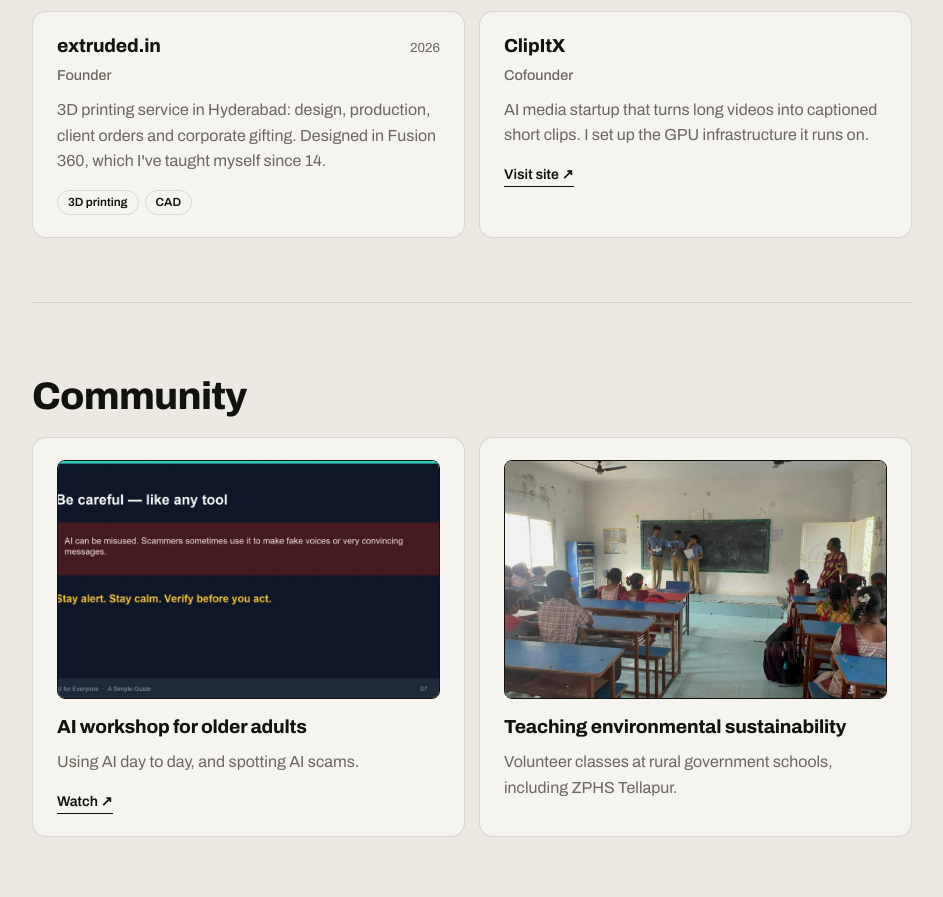
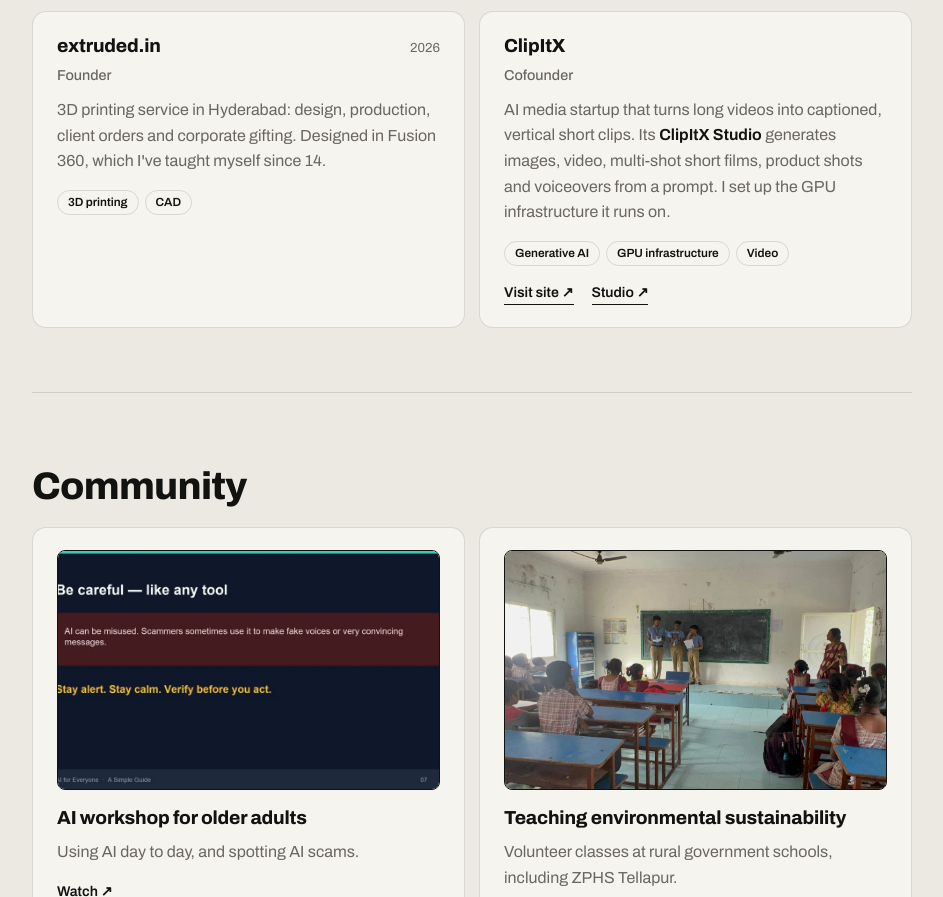
Before and after one commit to prsalikut/pranaysalikuti.com, a plain HTML site: page index.html in a window 1280 px wide. Shown: the part 3944-4841 px from the top of the page, without its empty margins (168-1111 px from the left). Drawn offline with Linux system fonts and the light colour scheme.

Commit message:
Add ClipItX Studio

```diff
--- a/index.html
+++ b/index.html
@@ -275,8 +275,9 @@ footer { padding: 28px 0 40px; color: var(--mut); font-size: .85rem; text-align:
         <article class="card">
           <div class="top"><h3>ClipItX</h3></div>
           <span class="meta">Cofounder</span>
-          <p>AI media startup that turns long videos into captioned short clips. I set up the GPU infrastructure it runs on.</p>
-          <div class="more"><a class="ul" href="https://clipitx.ai/" target="_blank" rel="noopener noreferrer">Visit site ↗</a></div>
+          <p>AI media startup that turns long videos into captioned, vertical short clips. Its <b>ClipItX Studio</b> generates images, video, multi-shot short films, product shots and voiceovers from a prompt. I set up the GPU infrastructure it runs on.</p>
+          <div class="tags"><span class="tag">Generative AI</span><span class="tag">GPU infrastructure</span><span class="tag">Video</span></div>
+          <div class="more"><a class="ul" href="https://clipitx.ai/" target="_blank" rel="noopener noreferrer">Visit site ↗</a><a class="ul" href="https://clipitx.ai/#studio" target="_blank" rel="noopener noreferrer">Studio ↗</a></div>
         </article>
       </div>
     </div>
```
